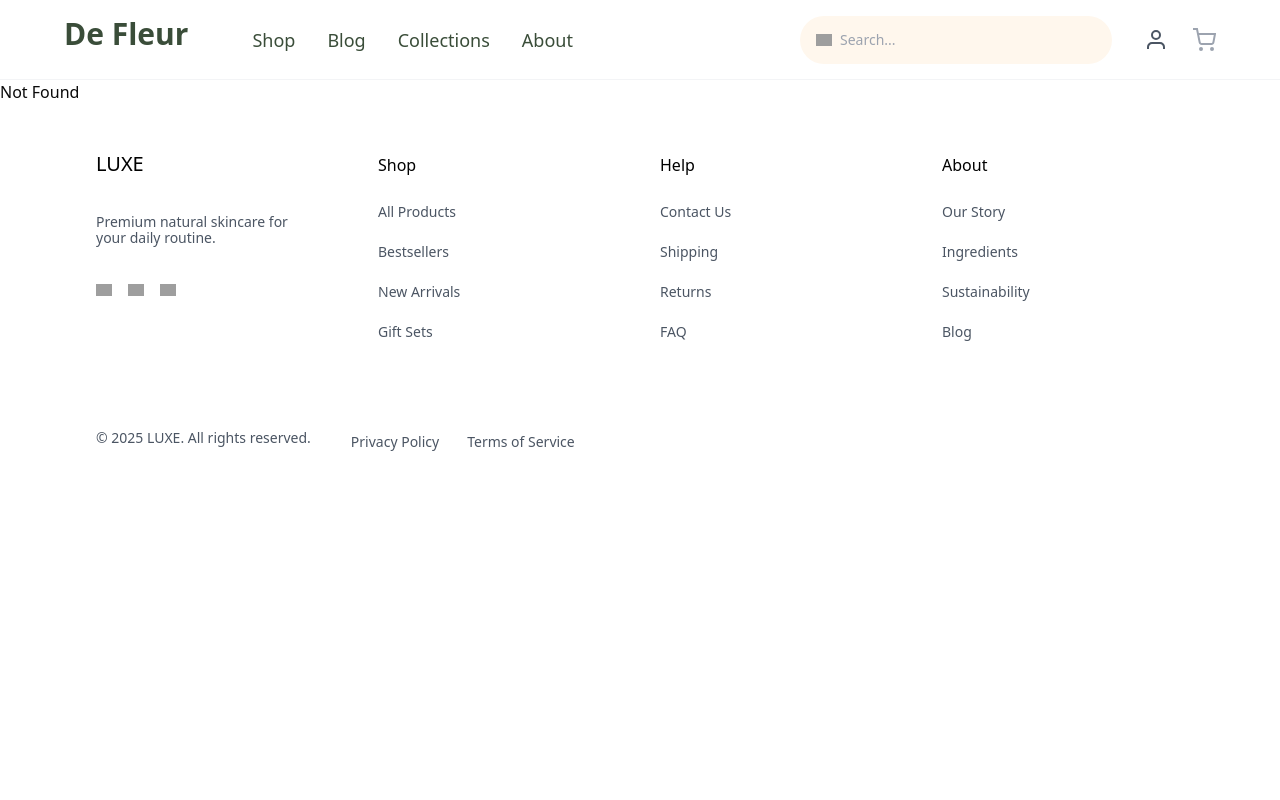
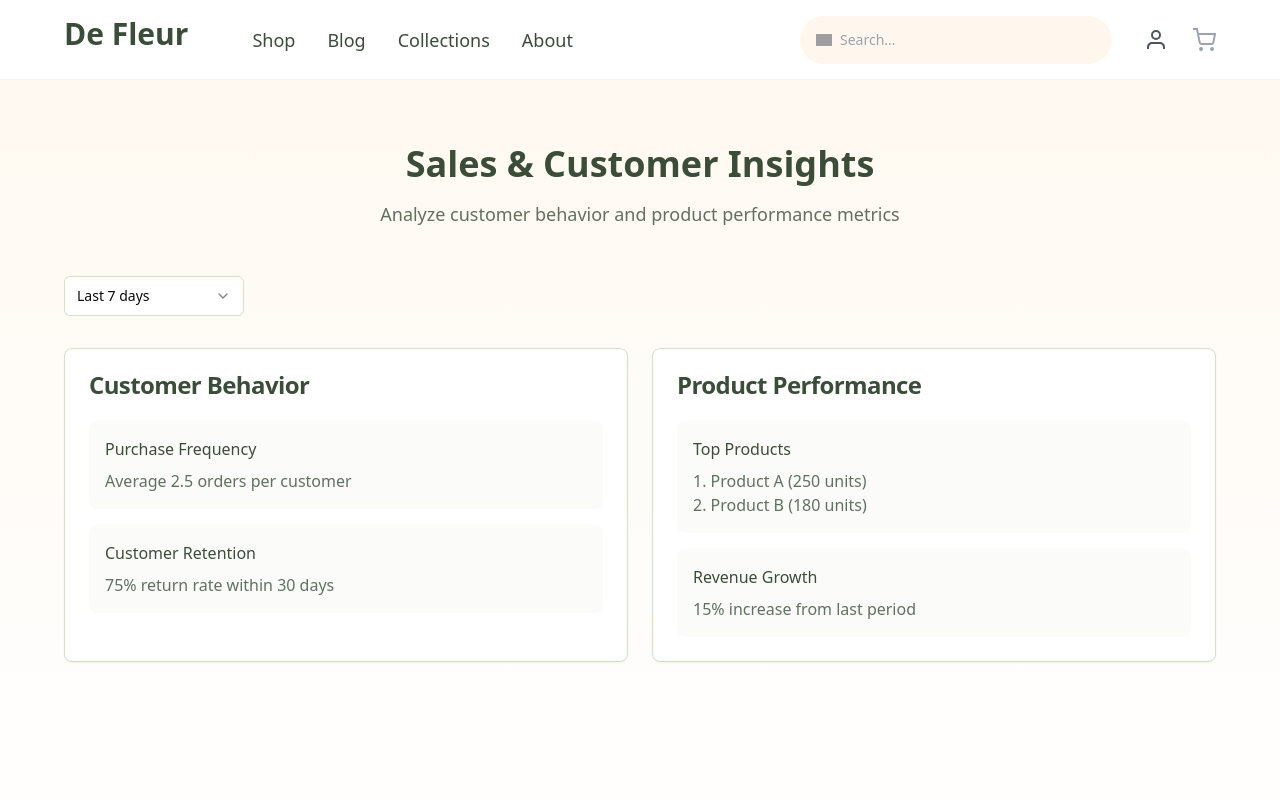
Before and after one commit to Wildebeasts/de-fleur, a React (Vite) app: page /sales-customer-insights in a window 1280 px wide. Shown: the top 800 px of the page. Built offline with nearby package versions, Linux system fonts and the light colour scheme; grey boxes are pictures that could not be loaded.

Commit message:
Sigma insights for customers

```diff
--- a/package.json
+++ b/package.json
@@ -68,7 +68,7 @@
     "eslint-plugin-tailwindcss": "^3.17.5",
     "happy-dom": "^15.11.7",
     "postcss": "^8.4.49",
-    "prettier": "3.1.1",
+    "prettier": "^3.1.1",
     "tailwindcss": "^3.4.17",
     "tailwindcss-animate": "^1.0.7",
     "typescript": "^5.7.2",
--- /dev/null
+++ b/src/pages/sales-customer-insights/SalesCustomerInsightsPage.tsx
@@ -0,0 +1,128 @@
+import React from 'react'
+import { motion } from 'framer-motion'
+import { Card, CardContent, CardHeader, CardTitle } from '@/components/ui/card'
+import {
+  Select,
+  SelectContent,
+  SelectItem,
+  SelectTrigger,
+  SelectValue
+} from '@/components/ui/select'
+
+const containerVariants = {
+  hidden: { opacity: 0 },
+  visible: {
+    opacity: 1,
+    transition: {
+      staggerChildren: 0.1,
+      delayChildren: 0.2
+    }
+  }
+}
+
+const itemVariants = {
+  hidden: { opacity: 0, y: 20 },
+  visible: { opacity: 1, y: 0 }
+}
+
+const SalesCustomerInsightsPage: React.FC = () => {
+  return (
+    <motion.div
+      initial="hidden"
+      animate="visible"
+      variants={containerVariants}
+      className="min-h-screen bg-gradient-to-b from-orange-50/80 to-white px-4 py-16"
+    >
+      <div className="mx-auto max-w-6xl">
+        <motion.div variants={itemVariants} className="mb-12 text-center">
+          <h1 className="mb-4 text-4xl font-semibold text-[#3A4D39]">
+            Sales & Customer Insights
+          </h1>
+          <p className="text-lg text-[#3A4D39]/80">
+            Analyze customer behavior and product performance metrics
+          </p>
+        </motion.div>
+
+        <motion.div variants={itemVariants} className="mb-8">
+          <div className="flex gap-4">
+            <Select defaultValue="7days">
+              <SelectTrigger className="w-[180px] border-[#D1E2C4]">
+                <SelectValue placeholder="Select period" />
+              </SelectTrigger>
+              <SelectContent>
+                <SelectItem value="7days">Last 7 days</SelectItem>
+                <SelectItem value="30days">Last 30 days</SelectItem>
+                <SelectItem value="90days">Last 90 days</SelectItem>
+              </SelectContent>
+            </Select>
+          </div>
+        </motion.div>
+
+        <motion.div
+          variants={itemVariants}
+          className="grid gap-6 md:grid-cols-2"
+        >
+          <Card className="border-[#D1E2C4]">
+            <CardHeader>
+              <CardTitle className="text-[#3A4D39]">
+                Customer Behavior
+              </CardTitle>
+            </CardHeader>
+            <CardContent>
+              <div className="space-y-4">
+                <div className="rounded-lg bg-[#D1E2C4]/10 p-4">
+                  <h3 className="mb-2 font-medium text-[#3A4D39]">
+                    Purchase Frequency
+                  </h3>
+                  <p className="text-[#3A4D39]/80">
+                    Average 2.5 orders per customer
+                  </p>
+                </div>
+                <div className="rounded-lg bg-[#D1E2C4]/10 p-4">
+                  <h3 className="mb-2 font-medium text-[#3A4D39]">
+                    Customer Retention
+                  </h3>
+                  <p className="text-[#3A4D39]/80">
+                    75% return rate within 30 days
+                  </p>
+                </div>
+              </div>
+            </CardContent>
+          </Card>
+
+          <Card className="border-[#D1E2C4]">
+            <CardHeader>
+              <CardTitle className="text-[#3A4D39]">
+                Product Performance
+              </CardTitle>
+            </CardHeader>
+            <CardContent>
+              <div className="space-y-4">
+                <div className="rounded-lg bg-[#D1E2C4]/10 p-4">
+                  <h3 className="mb-2 font-medium text-[#3A4D39]">
+                    Top Products
+                  </h3>
+                  <p className="text-[#3A4D39]/80">
+                    1. Product A (250 units)
+                    <br />
+                    2. Product B (180 units)
+                  </p>
+                </div>
+                <div className="rounded-lg bg-[#D1E2C4]/10 p-4">
+                  <h3 className="mb-2 font-medium text-[#3A4D39]">
+                    Revenue Growth
+                  </h3>
+                  <p className="text-[#3A4D39]/80">
+                    15% increase from last period
+                  </p>
+                </div>
+              </div>
+            </CardContent>
+          </Card>
+        </motion.div>
+      </div>
+    </motion.div>
+  )
+}
+
+export default SalesCustomerInsightsPage
--- a/src/routeTree.gen.ts
+++ b/src/routeTree.gen.ts
@@ -14,6 +14,7 @@ import { Route as rootRoute } from './routes/__root'
 import { Route as TestimonialsImport } from './routes/testimonials'
 import { Route as ShopDetailsImport } from './routes/shopDetails'
 import { Route as ShopImport } from './routes/shop'
+import { Route as SalesCustomerInsightsImport } from './routes/sales-customer-insights'
 import { Route as RegisterImport } from './routes/register'
 import { Route as QuizresultImport } from './routes/quiz_result'
 import { Route as QuizImport } from './routes/quiz'
@@ -44,6 +45,12 @@ const ShopDetailsRoute = ShopDetailsImport.update({
 const ShopRoute = ShopImport.update({
   id: '/shop',
   path: '/shop',
+  getParentRoute: () => rootRoute,
+} as any)
+
+const SalesCustomerInsightsRoute = SalesCustomerInsightsImport.update({
+  id: '/sales-customer-insights',
+  path: '/sales-customer-insights',
   getParentRoute: () => rootRoute,
 } as any)
 
@@ -207,6 +214,13 @@ declare module '@tanstack/react-router' {
       preLoaderRoute: typeof RegisterImport
       parentRoute: typeof rootRoute
     }
+    '/sales-customer-insights': {
+      id: '/sales-customer-insights'
+      path: '/sales-customer-insights'
+      fullPath: '/sales-customer-insights'
+      preLoaderRoute: typeof SalesCustomerInsightsImport
+      parentRoute: typeof rootRoute
+    }
     '/shop': {
       id: '/shop'
       path: '/shop'
@@ -246,6 +260,7 @@ export interface FileRoutesByFullPath {
   '/quiz': typeof QuizRoute
   '/quiz_result': typeof QuizresultRoute
   '/register': typeof RegisterRoute
+  '/sales-customer-insights': typeof SalesCustomerInsightsRoute
   '/shop': typeof ShopRoute
   '/shopDetails': typeof ShopDetailsRoute
   '/testimonials': typeof TestimonialsRoute
@@ -264,6 +279,7 @@ export interface FileRoutesByTo {
   '/quiz': typeof QuizRoute
   '/quiz_result': typeof QuizresultRoute
   '/register': typeof RegisterRoute
+  '/sales-customer-insights': typeof SalesCustomerInsightsRoute
   '/shop': typeof ShopRoute
   '/shopDetails': typeof ShopDetailsRoute
   '/testimonials': typeof TestimonialsRoute
@@ -283,6 +299,7 @@ export interface FileRoutesById {
   '/quiz': typeof QuizRoute
   '/quiz_result': typeof QuizresultRoute
   '/register': typeof RegisterRoute
+  '/sales-customer-insights': typeof SalesCustomerInsightsRoute
   '/shop': typeof ShopRoute
   '/shopDetails': typeof ShopDetailsRoute
   '/testimonials': typeof TestimonialsRoute
@@ -303,6 +320,7 @@ export interface FileRouteTypes {
     | '/quiz'
     | '/quiz_result'
     | '/register'
+    | '/sales-customer-insights'
     | '/shop'
     | '/shopDetails'
     | '/testimonials'
@@ -320,6 +338,7 @@ export interface FileRouteTypes {
     | '/quiz'
     | '/quiz_result'
     | '/register'
+    | '/sales-customer-insights'
     | '/shop'
     | '/shopDetails'
     | '/testimonials'
@@ -337,6 +356,7 @@ export interface FileRouteTypes {
     | '/quiz'
     | '/quiz_result'
     | '/register'
+    | '/sales-customer-insights'
     | '/shop'
     | '/shopDetails'
     | '/testimonials'
@@ -356,6 +376,7 @@ export interface RootRouteChildren {
   QuizRoute: typeof QuizRoute
   QuizresultRoute: typeof QuizresultRoute
   RegisterRoute: typeof RegisterRoute
+  SalesCustomerInsightsRoute: typeof SalesCustomerInsightsRoute
   ShopRoute: typeof ShopRoute
   ShopDetailsRoute: typeof ShopDetailsRoute
   TestimonialsRoute: typeof TestimonialsRoute
@@ -374,6 +395,7 @@ const rootRouteChildren: RootRouteChildren = {
   QuizRoute: QuizRoute,
   QuizresultRoute: QuizresultRoute,
   RegisterRoute: RegisterRoute,
+  SalesCustomerInsightsRoute: SalesCustomerInsightsRoute,
   ShopRoute: ShopRoute,
   ShopDetailsRoute: ShopDetailsRoute,
   TestimonialsRoute: TestimonialsRoute,
@@ -401,6 +423,7 @@ export const routeTree = rootRoute
         "/quiz",
         "/quiz_result",
         "/register",
+        "/sales-customer-insights",
         "/shop",
         "/shopDetails",
         "/testimonials"
@@ -442,6 +465,9 @@ export const routeTree = rootRoute
     "/register": {
       "filePath": "register.tsx"
     },
+    "/sales-customer-insights": {
+      "filePath": "sales-customer-insights.tsx"
+    },
     "/shop": {
       "filePath": "shop.tsx"
     },
--- /dev/null
+++ b/src/routes/sales-customer-insights.tsx
@@ -0,0 +1,14 @@
+import { createFileRoute } from '@tanstack/react-router'
+import SalesCustomerInsightsPage from '../pages/sales-customer-insights/SalesCustomerInsightsPage'
+
+export const Route = createFileRoute('/sales-customer-insights')({
+  component: RouteComponent
+})
+
+function RouteComponent() {
+  return (
+    <>
+      <SalesCustomerInsightsPage />
+    </>
+  )
+}
```
Also changed, not shown: 1 other file (tests, documents, lock files or other folders).
